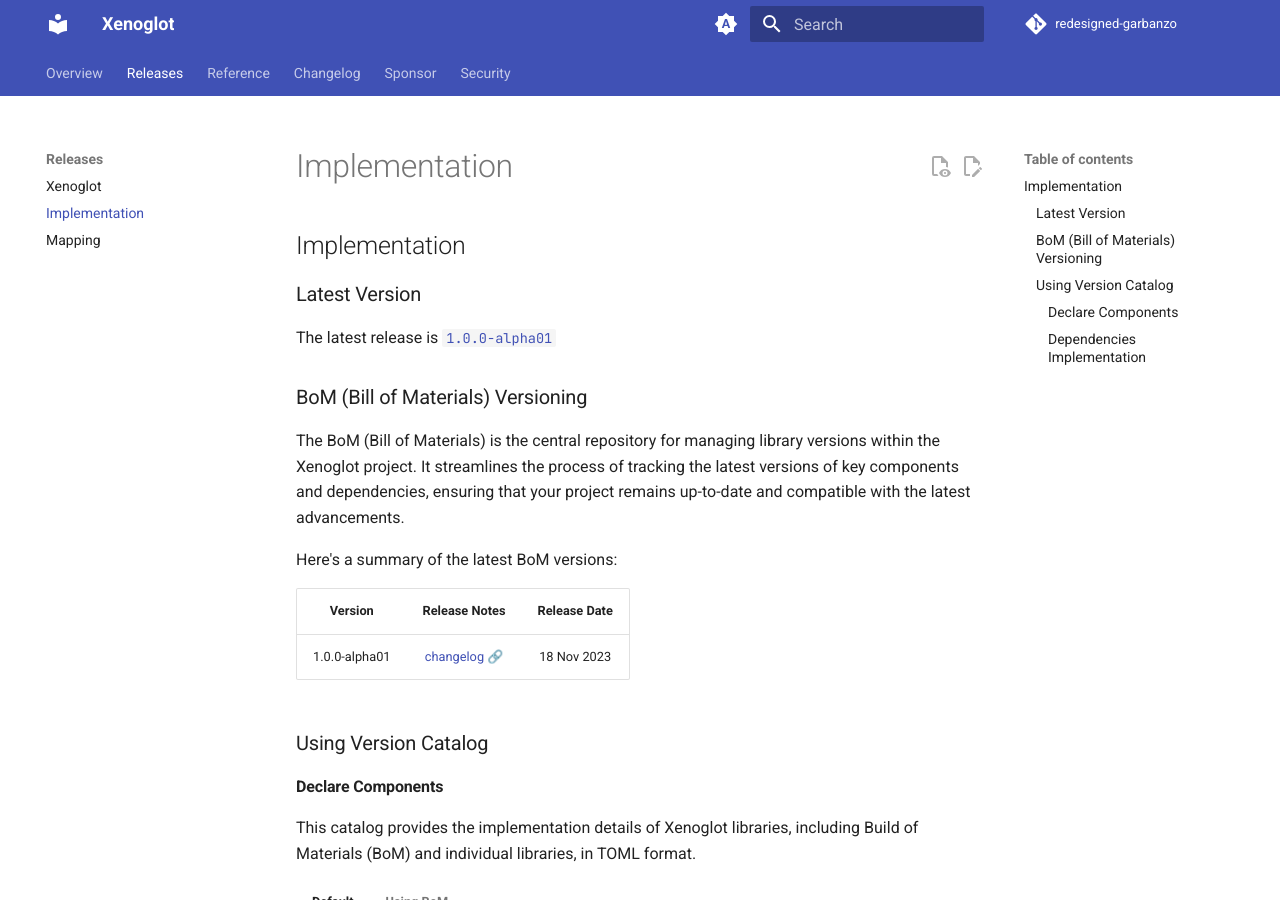
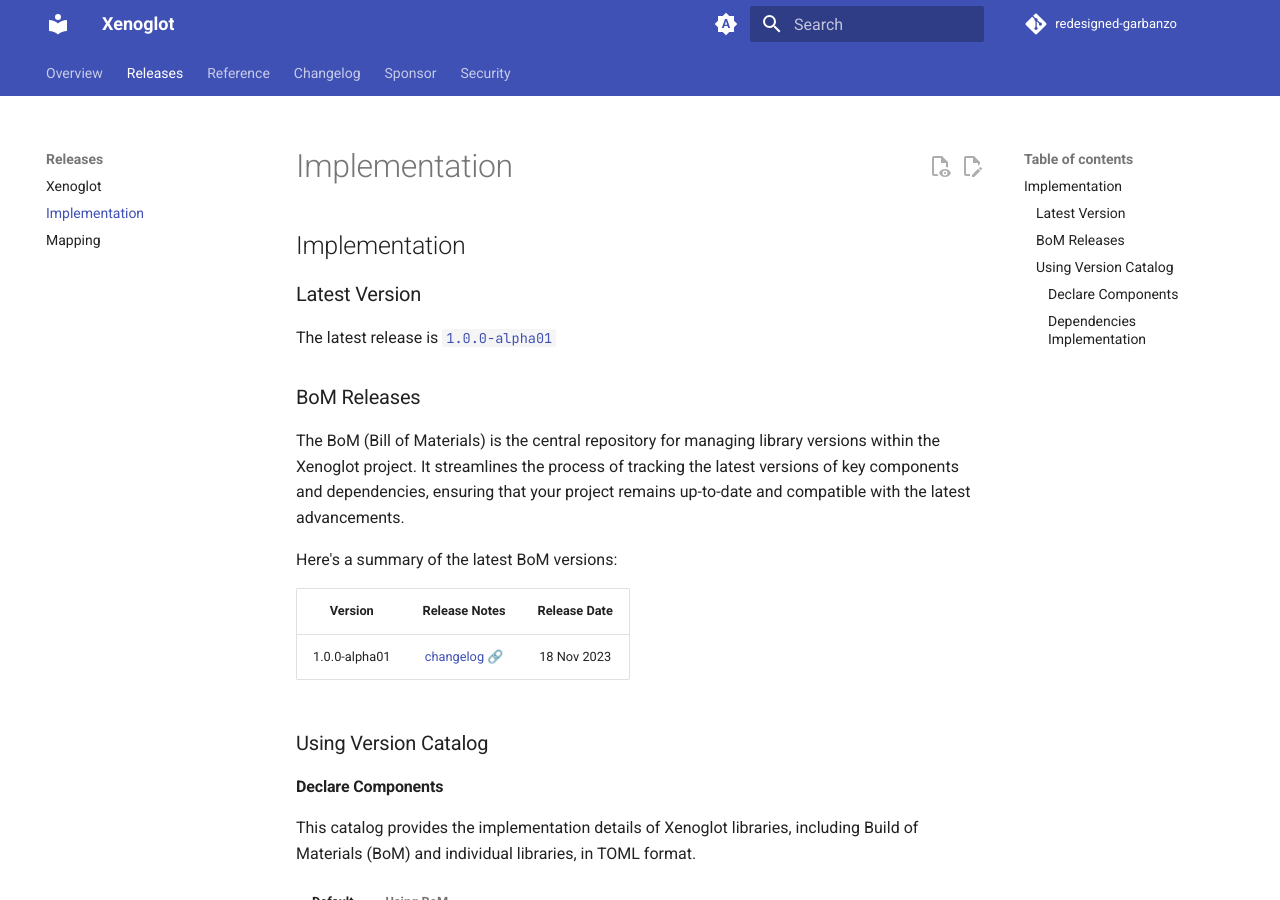
Before and after one commit to teogor/redesigned-garbanzo, an MkDocs documentation site: the page built from docs/releases/implementation.md, in a window 1280 px wide and 900 px high. Built offline with MkDocs 1.6.1 and Material for MkDocs 9.7.7, drawn with Linux system fonts in a browser that asks for light colours; comment, search, counter and statistics services are not loaded.

Commit message:
Update implementation.md

```diff
--- a/docs/releases/implementation.md
+++ b/docs/releases/implementation.md
@@ -6,7 +6,7 @@
 
 The latest release is [`1.0.0-alpha01`](../releases.md)
 
-### BoM (Bill of Materials) Versioning
+### BoM Releases
 
 The BoM (Bill of Materials) is the central repository for managing library versions within the
 Xenoglot project. It streamlines the process of tracking the latest versions of key components and
```
